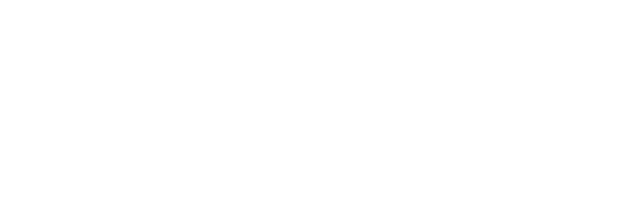
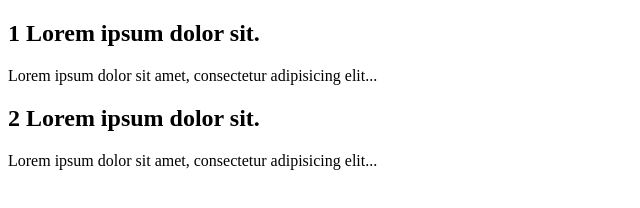
Before and after one commit to jacekkowalczyk91/js-tasks, a plain HTML site: page Slider/index.html in a window 1280 px wide. Shown: the whole page, without its empty margins (0-640 px from the left). Drawn offline with Linux system fonts and the light colour scheme.

Commit message:
slider element + css

```diff
--- a/Slider/index.html
+++ b/Slider/index.html
@@ -2,9 +2,26 @@
 <html lang="en">
 <head>
     <meta charset="UTF-8">
-    <title>Title</title>
+    <title>Slider</title>
 </head>
 <body>
-
+<div class="elements-list" id="slider1">
+    <article class="element">
+        <h2 class="element-title">
+            1 Lorem ipsum dolor sit.
+        </h2>
+        <div class="element-text">
+            Lorem ipsum dolor sit amet, consectetur adipisicing elit...
+        </div>
+    </article>
+    <article class="element">
+        <h2 class="element-title">
+            2 Lorem ipsum dolor sit.
+        </h2>
+        <div class="element-text">
+            Lorem ipsum dolor sit amet, consectetur adipisicing elit...
+        </div>
+    </article>
+</div>
 </body>
 </html>
```
Also changed, not shown: Slider/css/style.css (+18 -0 lines).
